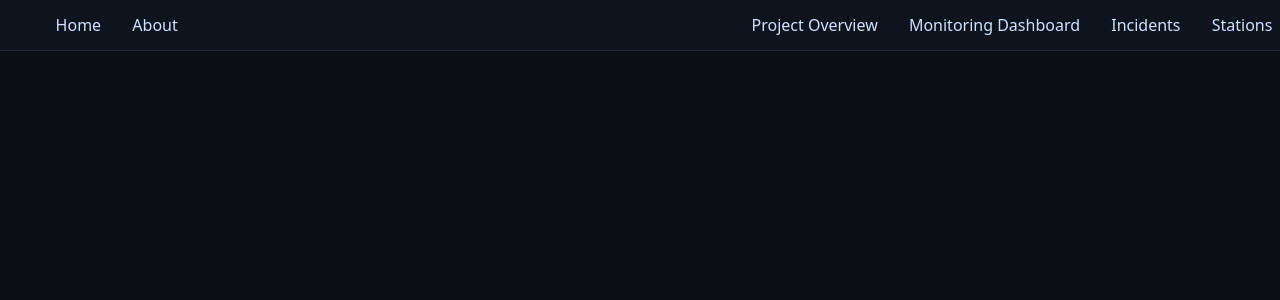
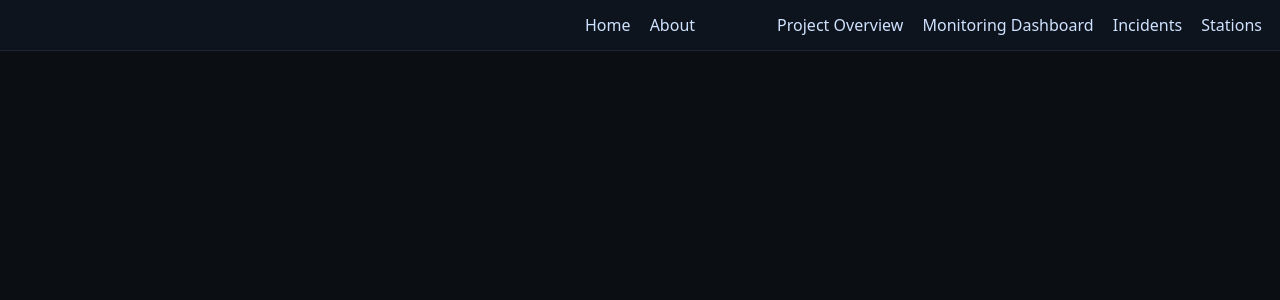
Before and after one commit to aujohn77/data-observability-platform, a Django app: template dop_apps/observability/templates/observability/base.html in a window 1280 px wide. Shown: the top 300 px of the page. Run offline with Django 3.2, Linux system fonts and the light colour scheme; the template is opened without the code that fills it, so the values that code supplies are empty.

Commit message:
Monitoring Dashboard page optimization

```diff
--- a/dop_apps/observability/static/observability/observability.css
+++ b/dop_apps/observability/static/observability/observability.css
@@ -53,26 +53,46 @@ h2{margin:18px 0 10px}
 .overview-text{ text-align: center; }
 
 
+/* =========================
+   Topbar (clean, no overrides)
+   Goal: Home/About centered, other links right
+   ========================= */
+
 .topbar{
-  width: 100%;
+  position: sticky;
+  top: 0;
+  z-index: 50;
+  padding: 14px 18px;
+  border-bottom: 1px solid #1d2633;
+  background: #0e141d;
+  display: block;              /* important: NOT flex */
 }
 
 .topbar .nav{
   width: 100%;
-  display: flex;
+  display: grid;
+  grid-template-columns: 1fr auto 1fr;  /* left spacer | center | right */
   align-items: center;
-  padding: 0 1.6em;   /* increase/decrease this */
 }
 
-
 .nav-left{
-  display:flex;
-  gap:1.2em;
+  grid-column: 2;              /* force into center column */
+  justify-self: center;
+  display: flex;
+  gap: 1.2em;
 }
 
 .nav-right{
-  margin-left:auto;
-  display:flex;
-  gap:1.2em;
-  justify-content:flex-end;
+  grid-column: 3;              /* force into right column */
+  justify-self: end;
+  display: flex;
+  gap: 1.2em;
 }
+
+/* links */
+.nav a{
+  color: #cfe2ff;
+  text-decoration: none;
+  margin: 0;                   /* use gap, not margins */
+}
+.nav a:hover{ text-decoration: underline; }
```
